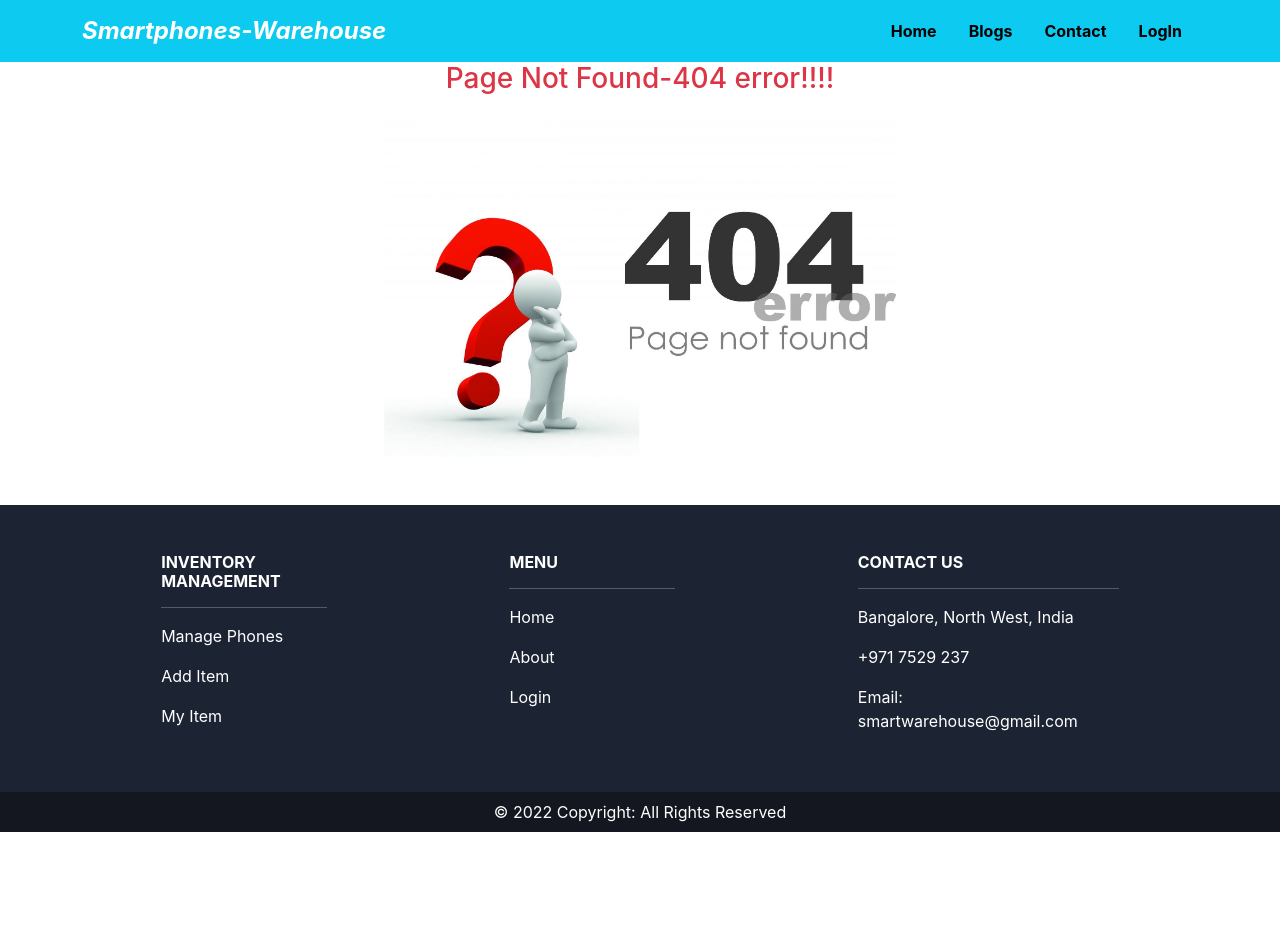
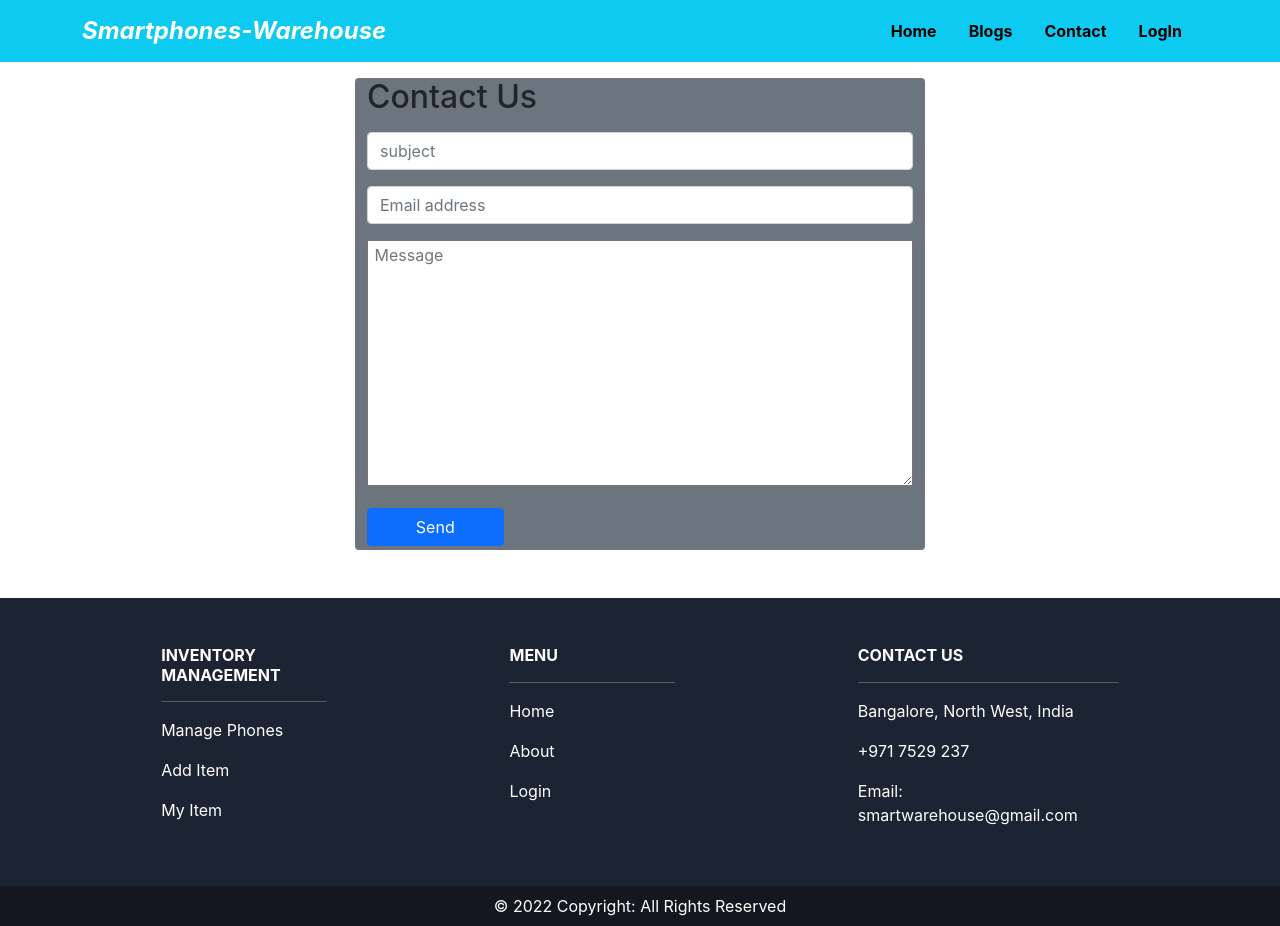
Before and after one commit to Tamanna-akter/smartphones-warehouse-client, a React (Create React App) app: page /contact in a window 1280 px wide. Before the commit the page ends 832 px from the top, so only its background shows below. Built offline with nearby package versions, Linux system fonts and the light colour scheme; no server answers.

Commit message:
create contact form

```diff
--- a/src/App.js
+++ b/src/App.js
@@ -4,6 +4,7 @@ import AddItem from './Components/AddItem/AddItem';
 import Login from './Components/Authentication/Login/Login';
 import Register from './Components/Authentication/Register/Register'; import RequireAuth from './Components/Authentication/RequireAuth/RequireAuth';
 import Blogs from './Components/Blogs/Blogs';
+import Contact from './Components/Contact/Contact';
 import Home from './Components/Home/Home';
 import ManagePhones from './Components/ManageItems/ManagePhones/ManagePhones';
 import MyItems from './Components/MyItems/MyItems';
@@ -20,14 +21,14 @@ function App() {
       <Routes>
          <Route path="/" element={<Home></Home>}></Route>
         <Route path="/home" element={<Home></Home>}></Route>
-        <Route path="/blogs" element={<RequireAuth> <Blogs></Blogs></RequireAuth>}></Route>
+        <Route path="/blogs" element={ <Blogs></Blogs>}></Route>
         <Route path="*" element={<NotFound></NotFound>}></Route>
         <Route path="/login" element={<Login></Login>}></Route>
         <Route path="/register" element={<Register></Register>}></Route>
-        <Route path="/managePhones" element={<ManagePhones></ManagePhones>}></Route>
-        <Route path="/additem" element={<AddItem></AddItem>}></Route>
-        <Route path="/myItems" element={<MyItems></MyItems>}></Route>
-
+        <Route path="/managePhones" element={<RequireAuth><ManagePhones></ManagePhones></RequireAuth>}></Route>
+        <Route path="/additem" element={<RequireAuth><AddItem></AddItem></RequireAuth>}></Route>
+        <Route path="/myItems" element={<RequireAuth><MyItems></MyItems></RequireAuth>}></Route>
+        <Route path="/contact" element={<Contact></Contact>}></Route>
         <Route path="/phoneDetails/:id" element={<RequireAuth>
         <PhoneDetails></PhoneDetails>
         </RequireAuth>}></Route>
--- a/src/Components/AddItem/AddItem.js
+++ b/src/Components/AddItem/AddItem.js
@@ -1,8 +1,6 @@
 import React from 'react';
-// import { useAuthState } from 'react-firebase-hooks/auth';
 import { useForm } from 'react-hook-form';
-// import auth from '../../firebase.init';
-// import useInventoryItems from '../Hooks/useInventoryItems';
+
 
 const AddItem = () => {
 
@@ -25,7 +23,7 @@ const AddItem = () => {
     }
 
     return (
-        <div className="">
+        <div>
         <h3 className="text-center my-3">Add a new Inventory Item</h3>
 
         <div className="d-flex justify-content-center">
--- a/src/Components/Contact/Contact.js
+++ b/src/Components/Contact/Contact.js
@@ -1,45 +1,40 @@
 import React from "react";
 import { Button, Form } from "react-bootstrap";
-import { toast } from "react-toastify";
 
 const Contact = () => {
-  const handleSendMessage = (e) => {
+  const handleSend = (e) => {
     e.preventDefault();
-    toast("Message Sent Successfully");
+    alert("Message Sent Successfully");
     e.target.reset();
   };
   return (
-    <div className="d-flex justify-content-center align-items-center height-control">
+
       <div className="container">
-        <div className="row justify-content-center align-items-center">
-          <div className="col-md-6">
-            <h2 className="mb-3">Please contact for any queries</h2>
-            <Form onSubmit={handleSendMessage}>
+        <div className="row d-flex justify-content-center align-items-center mt-3">
+          <div className="col-md-6 col-sm-12  bg-secondary rounded">
+            <h2 className="mb-3">Contact Us</h2>
+            <Form onSubmit={handleSend}>
+            <Form.Group className="mb-3" controlId="formBasicSubject">
+                <Form.Control type="text" placeholder="subject" />
+              </Form.Group>
               <Form.Group className="mb-3" controlId="formBasicEmail">
-                <Form.Control type="email" placeholder="Enter email" />
-              </Form.Group>
-
-              <Form.Group className="mb-3" controlId="formBasicSubject">
-                <Form.Control type="text" placeholder="Subject" />
+                <Form.Control type="email" placeholder="Email address" />
               </Form.Group>
               <Form.Group className="mb-3" controlId="formBasicMessage">
                 <textarea
-                  name=""
-                  id=""
-                  rows="10"
+                   rows="10"
                   className="w-100"
-                  placeholder="Your Message"
-                  style={{ resize: "none" }}
+                  placeholder=" Message"
                 ></textarea>
               </Form.Group>
-              <Button variant="primary" type="submit">
-                Send Message
+              <Button variant="primary" className="w-25 mb-1" type="submit">
+                Send
               </Button>
             </Form>
           </div>
         </div>
       </div>
-    </div>
+
   );
 };
 
--- a/src/Components/ManageItems/ManageAllPhones/ManageAllPhones.js
+++ b/src/Components/ManageItems/ManageAllPhones/ManageAllPhones.js
@@ -24,7 +24,7 @@ const ManageAllPhones = (props) => {
         <td>
           <button
             onClick={() => handleDelete(_id)}
-            className="btn btn-secondary"
+            className="btn btn-danger"
           >
             Delete
           </button>
--- a/src/Components/ManageItems/ManagePhones/ManagePhones.js
+++ b/src/Components/ManageItems/ManagePhones/ManagePhones.js
@@ -32,8 +32,8 @@ const ManagePhones = () => {
           Total Inventory : {inventoryItems.length}
         </h4>
         <div className="mx-auto d-block px-5 mt-5">
-          <Table responsive>
-            <thead>
+          <Table responsive className='border border-2'>
+            <thead className='bg-success'>
               <tr>
                 <th>Id</th>
                 <th>img</th>
--- a/src/Components/MyItems/MyItems.js
+++ b/src/Components/MyItems/MyItems.js
@@ -2,6 +2,7 @@ import axios from "axios";
 import React, { useEffect, useState } from "react";
 import { Table } from "react-bootstrap";
 import { useAuthState } from "react-firebase-hooks/auth";
+import { Link } from "react-router-dom";
 import auth from "../../firebase.init";
 import ManageMyItem from "../ManageItems/ManageMyItem/ManageMyItem";
 
@@ -23,10 +24,13 @@ const MyItems = () => {
 
   return (
     <div>
-      <h1>You total item : {myItem.length} </h1>
+      <h3 className="text-center"> Total item : {myItem.length} </h3>
+      <Link className="text-decoration-none text-center d-block" to="/additem">
+            <button className=" my-5 btn btn-success fw-bold">Add New Item</button>
+            </Link>
       <div className="mx-auto d-block px-5 mt-5">
-        <Table responsive="lg sm">
-          <thead>
+        <Table responsive >
+          <thead className='bg-success'>
             <tr>
               <th>Id</th>
               <th>img</th>
```
